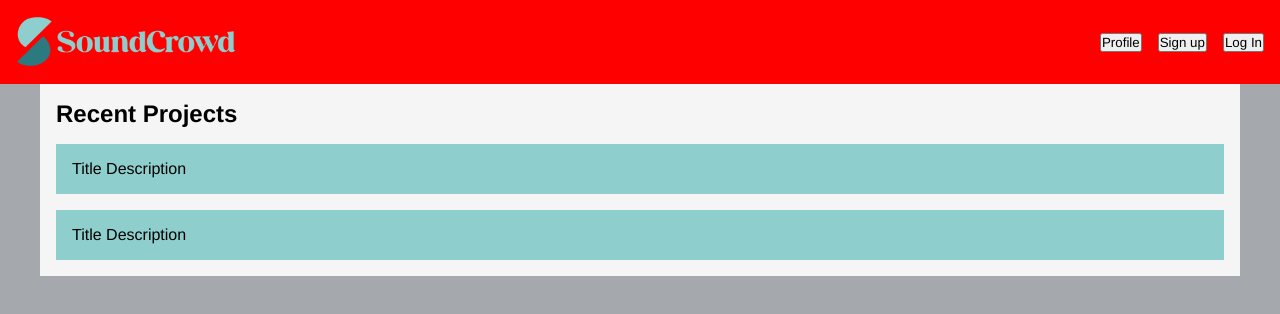
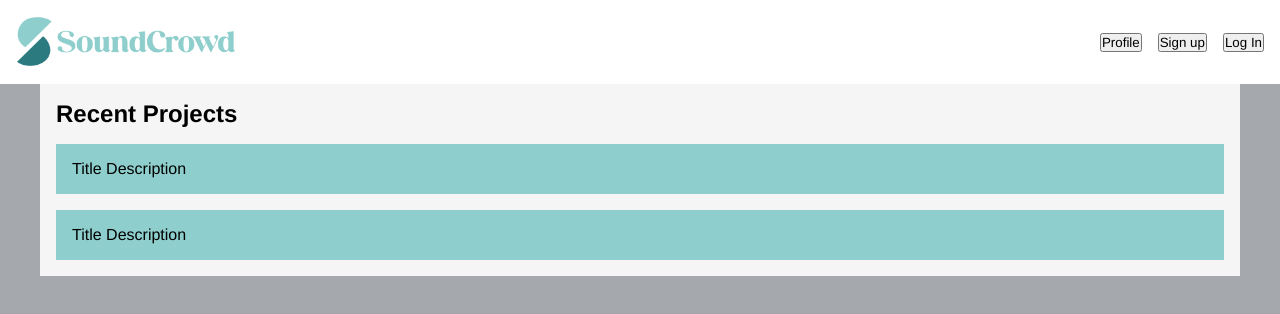
Before and after one commit to matthewkurtti/cc37greenfieldproject, a React (Vite) app in the folder client/: page / in a window 1280 px wide. Shown: the top 314 px of the page. Built offline with nearby package versions, Linux system fonts and the light colour scheme; no server answers.

Commit message:
chore: git test 2

```diff
--- a/client/src/App.css
+++ b/client/src/App.css
@@ -32,7 +32,7 @@ header {
   justify-content: space-between;
   align-items: center;
   padding: 1rem;
-  background-color: red;
+  background-color: #fff;
 }
 
 .logo {
```
